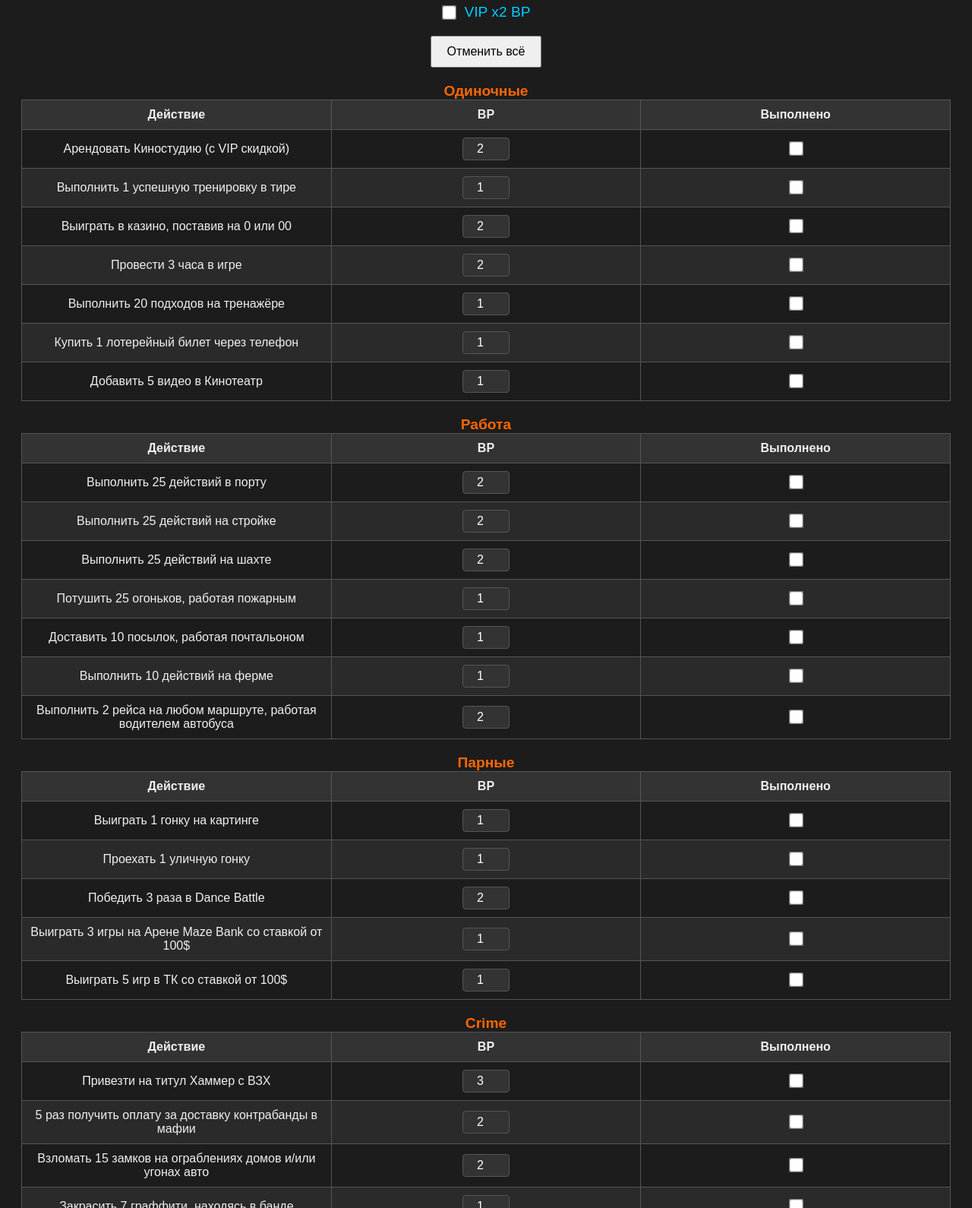
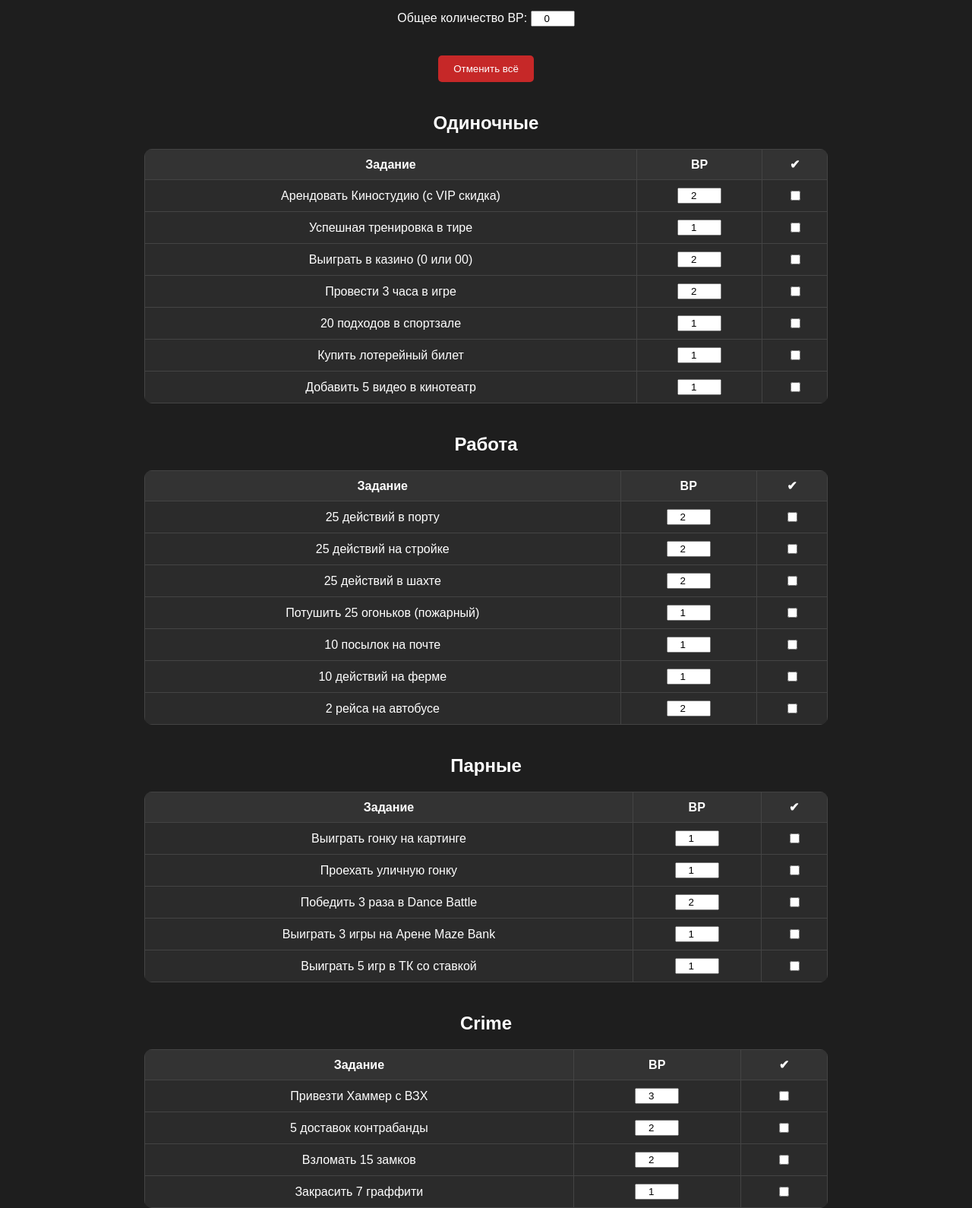
Before and after one commit to Twizzi124/gta5, a plain HTML site: page index.html in a window 1280 px wide. Shown: the part 101-1691 px from the top of the page at 76% size. Drawn offline with Linux system fonts and the light colour scheme.

Commit message:
index.html

```diff
--- a/index.html
+++ b/index.html
@@ -2,175 +2,164 @@
 <html lang="ru">
 <head>
   <meta charset="UTF-8">
-<meta name="viewport" content="width=device-width, initial-scale=1.0">
-<title>GTA 5 RP - Бонуспоинты</title>
+  <title>GTA 5 RP — Бонуспоинты</title>
   <style>
-body { font-family: Arial, sans-serif; background:#1c1c1c; color:#f0f0f0; padding:20px; }
-h1 { text-align:center; color:#ffcc00; margin-bottom:20px; }
-#vipToggle { display:flex; align-items:center; justify-content:center; margin-bottom:20px; }
-#vipToggle label { margin-left:10px; font-size:1.2em; color:#00ccff; }
-#resetCheckboxes { padding:10px 20px; font-size:1em; cursor:pointer; display:block; margin:0 auto 20px auto; }
-.category { font-weight:bold; font-size:1.2em; margin-top:20px; color:#ff6600; text-align:center; }
-table { width:100%; border-collapse: collapse; margin-bottom:20px; table-layout: fixed; }
-th, td { border:1px solid #555; padding:10px; text-align:center; word-wrap: break-word; }
-th { background-color:#333; }
-tr:nth-child(even) { background-color:#2a2a2a; }
-input[type="checkbox"] { transform: scale(1.5); }
-input[type="number"] { width:50px; padding:5px; font-size:1em; text-align:center; background:#333; color:#fff; border:1px solid #555; border-radius:4px; }
-tr.checked { background-color: #006400 !important; } /* зелёная подсветка */
-#totalBPContainer { font-size:1.5em; text-align:center; margin-top:20px; color:#00ff00; }
+    body { font-family: Arial, sans-serif; background: #1e1e1e; color: #fff; text-align: center; }
+    h1 { margin: 20px 0; }
+    .controls { margin: 20px; }
+    table {
+      width: 900px; /* фиксированная ширина */
+      margin: 20px auto;
+      border-collapse: collapse;
+      background: #2b2b2b;
+      border-radius: 10px;
+      overflow: hidden;
+    }
+    th, td { padding: 10px; border: 1px solid #444; }
+    th { background: #333; }
+    tr.checked { background: #2e7d32 !important; color: #fff; }
+    input[type="number"] { width: 50px; text-align: center; }
+    .reset-btn { margin-top: 20px; padding: 10px 20px; background: #c62828; border: none; color: white; cursor: pointer; border-radius: 5px; }
+    .reset-btn:hover { background: #e53935; }
+    h2 { margin-top: 40px; }
   </style>
 </head>
 <body>
+  <h1>GTA 5 RP — Бонуспоинты</h1>
 
-<h1>GTA 5 RP - Бонуспоинты</h1>
-
-<div id="vipToggle">
-  <input type="checkbox" id="vipCheckbox">
-  <label for="vipCheckbox">VIP x2 BP</label>
+  <div class="controls">
+    <label>VIP <input type="checkbox" id="vip"></label>
+    <br><br>
+    <label>Общее количество BP: <input type="number" id="totalBP" value="0"></label>
+    <br><br>
+    <button class="reset-btn" id="reset">Отменить всё</button>
   </div>
 
-<button id="resetCheckboxes">Отменить всё</button>
-
-<!-- Таблицы с бонуспоинтами -->
-
-<div class="category">Одиночные</div>
-<table id="solo">
-  <thead><tr><th>Действие</th><th>BP</th><th>Выполнено</th></tr></thead>
+  <!-- Таблицы -->
+  <h2>Одиночные</h2>
+  <table id="single">
+    <thead><tr><th>Задание</th><th>BP</th><th>✔</th></tr></thead>
     <tbody>
-    <tr><td>Арендовать Киностудию (с VIP скидкой)</td><td><input type="number" value="2" min="0"></td><td><input type="checkbox"></td></tr>
-    <tr><td>Выполнить 1 успешную тренировку в тире</td><td><input type="number" value="1" min="0"></td><td><input type="checkbox"></td></tr>
-    <tr><td>Выиграть в казино, поставив на 0 или 00</td><td><input type="number" value="2" min="0"></td><td><input type="checkbox"></td></tr>
-    <tr><td>Провести 3 часа в игре</td><td><input type="number" value="2" min="0"></td><td><input type="checkbox"></td></tr>
-    <tr><td>Выполнить 20 подходов на тренажёре</td><td><input type="number" value="1" min="0"></td><td><input type="checkbox"></td></tr>
-    <tr><td>Купить 1 лотерейный билет через телефон</td><td><input type="number" value="1" min="0"></td><td><input type="checkbox"></td></tr>
-    <tr><td>Добавить 5 видео в Кинотеатр</td><td><input type="number" value="1" min="0"></td><td><input type="checkbox"></td></tr>
+      <tr><td>Арендовать Киностудию (с VIP скидка)</td><td><input type="number" value="2"></td><td><input type="checkbox"></td></tr>
+      <tr><td>Успешная тренировка в тире</td><td><input type="number" value="1"></td><td><input type="checkbox"></td></tr>
+      <tr><td>Выиграть в казино (0 или 00)</td><td><input type="number" value="2"></td><td><input type="checkbox"></td></tr>
+      <tr><td>Провести 3 часа в игре</td><td><input type="number" value="2"></td><td><input type="checkbox"></td></tr>
+      <tr><td>20 подходов в спортзале</td><td><input type="number" value="1"></td><td><input type="checkbox"></td></tr>
+      <tr><td>Купить лотерейный билет</td><td><input type="number" value="1"></td><td><input type="checkbox"></td></tr>
+      <tr><td>Добавить 5 видео в кинотеатр</td><td><input type="number" value="1"></td><td><input type="checkbox"></td></tr>
     </tbody>
   </table>
 
-<div class="category">Работа</div>
+  <h2>Работа</h2>
   <table id="work">
-  <thead><tr><th>Действие</th><th>BP</th><th>Выполнено</th></tr></thead>
+    <thead><tr><th>Задание</th><th>BP</th><th>✔</th></tr></thead>
     <tbody>
-    <tr><td>Выполнить 25 действий в порту</td><td><input type="number" value="2" min="0"></td><td><input type="checkbox"></td></tr>
-    <tr><td>Выполнить 25 действий на стройке</td><td><input type="number" value="2" min="0"></td><td><input type="checkbox"></td></tr>
-    <tr><td>Выполнить 25 действий на шахте</td><td><input type="number" value="2" min="0"></td><td><input type="checkbox"></td></tr>
-    <tr><td>Потушить 25 огоньков, работая пожарным</td><td><input type="number" value="1" min="0"></td><td><input type="checkbox"></td></tr>
-    <tr><td>Доставить 10 посылок, работая почтальоном</td><td><input type="number" value="1" min="0"></td><td><input type="checkbox"></td></tr>
-    <tr><td>Выполнить 10 действий на ферме</td><td><input type="number" value="1" min="0"></td><td><input type="checkbox"></td></tr>
-    <tr><td>Выполнить 2 рейса на любом маршруте, работая водителем автобуса</td><td><input type="number" value="2" min="0"></td><td><input type="checkbox"></td></tr>
+      <tr><td>25 действий в порту</td><td><input type="number" value="2"></td><td><input type="checkbox"></td></tr>
+      <tr><td>25 действий на стройке</td><td><input type="number" value="2"></td><td><input type="checkbox"></td></tr>
+      <tr><td>25 действий в шахте</td><td><input type="number" value="2"></td><td><input type="checkbox"></td></tr>
+      <tr><td>Потушить 25 огоньков (пожарный)</td><td><input type="number" value="1"></td><td><input type="checkbox"></td></tr>
+      <tr><td>10 посылок на почте</td><td><input type="number" value="1"></td><td><input type="checkbox"></td></tr>
+      <tr><td>10 действий на ферме</td><td><input type="number" value="1"></td><td><input type="checkbox"></td></tr>
+      <tr><td>2 рейса на автобусе</td><td><input type="number" value="2"></td><td><input type="checkbox"></td></tr>
     </tbody>
   </table>
 
-<div class="category">Парные</div>
+  <h2>Парные</h2>
   <table id="pair">
-  <thead><tr><th>Действие</th><th>BP</th><th>Выполнено</th></tr></thead>
+    <thead><tr><th>Задание</th><th>BP</th><th>✔</th></tr></thead>
     <tbody>
-    <tr><td>Выиграть 1 гонку на картинге</td><td><input type="number" value="1" min="0"></td><td><input type="checkbox"></td></tr>
-    <tr><td>Проехать 1 уличную гонку</td><td><input type="number" value="1" min="0"></td><td><input type="checkbox"></td></tr>
-    <tr><td>Победить 3 раза в Dance Battle</td><td><input type="number" value="2" min="0"></td><td><input type="checkbox"></td></tr>
-    <tr><td>Выиграть 3 игры на Арене Maze Bank со ставкой от 100$</td><td><input type="number" value="1" min="0"></td><td><input type="checkbox"></td></tr>
-    <tr><td>Выиграть 5 игр в ТК со ставкой от 100$</td><td><input type="number" value="1" min="0"></td><td><input type="checkbox"></td></tr>
+      <tr><td>Выиграть гонку на картинге</td><td><input type="number" value="1"></td><td><input type="checkbox"></td></tr>
+      <tr><td>Проехать уличную гонку</td><td><input type="number" value="1"></td><td><input type="checkbox"></td></tr>
+      <tr><td>Победить 3 раза в Dance Battle</td><td><input type="number" value="2"></td><td><input type="checkbox"></td></tr>
+      <tr><td>Выиграть 3 игры на Арене Maze Bank</td><td><input type="number" value="1"></td><td><input type="checkbox"></td></tr>
+      <tr><td>Выиграть 5 игр в ТК со ставкой</td><td><input type="number" value="1"></td><td><input type="checkbox"></td></tr>
     </tbody>
   </table>
 
-<div class="category">Crime</div>
+  <h2>Crime</h2>
   <table id="crime">
-  <thead><tr><th>Действие</th><th>BP</th><th>Выполнено</th></tr></thead>
+    <thead><tr><th>Задание</th><th>BP</th><th>✔</th></tr></thead>
     <tbody>
-    <tr><td>Привезти на титул Хаммер с ВЗХ</td><td><input type="number" value="3" min="0"></td><td><input type="checkbox"></td></tr>
-    <tr><td>5 раз получить оплату за доставку контрабанды в мафии</td><td><input type="number" value="2" min="0"></td><td><input type="checkbox"></td></tr>
-    <tr><td>Взломать 15 замков на ограблениях домов и/или угонах авто</td><td><input type="number" value="2" min="0"></td><td><input type="checkbox"></td></tr>
-    <tr><td>Закрасить 7 граффити, находясь в банде</td><td><input type="number" value="1" min="0"></td><td><input type="checkbox"></td></tr>
+      <tr><td>Привезти Хаммер с ВЗХ</td><td><input type="number" value="3"></td><td><input type="checkbox"></td></tr>
+      <tr><td>5 доставок контрабанды</td><td><input type="number" value="2"></td><td><input type="checkbox"></td></tr>
+      <tr><td>Взломать 15 замков</td><td><input type="number" value="2"></td><td><input type="checkbox"></td></tr>
+      <tr><td>Закрасить 7 граффити</td><td><input type="number" value="1"></td><td><input type="checkbox"></td></tr>
     </tbody>
   </table>
 
-<div class="category">Гос</div>
+  <h2>Гос</h2>
   <table id="gov">
-  <thead><tr><th>Действие</th><th>BP</th><th>Выполнено</th></tr></thead>
+    <thead><tr><th>Задание</th><th>BP</th><th>✔</th></tr></thead>
     <tbody>
-    <tr><td>Выдать 5 медкарт, работая в EMS</td><td><input type="number" value="1" min="0"></td><td><input type="checkbox"></td></tr>
-    <tr><td>Закрыть 15 вызовов, работая в EMS</td><td><input type="number" value="2" min="0"></td><td><input type="checkbox"></td></tr>
-    <tr><td>Произвести 1 арест в КПЗ LSPD/LSSD</td><td><input type="number" value="1" min="0"></td><td><input type="checkbox"></td></tr>
-    <tr><td>Поставить 2 транспортных средства на учёт, работая в LSPD</td><td><input type="number" value="1" min="0"></td><td><input type="checkbox"></td></tr>
-    <tr><td>Закрыть 5 вызовов, работая в гос. (например, Код-0)</td><td><input type="number" value="2" min="0"></td><td><input type="checkbox"></td></tr>
+      <tr><td>Выдать 5 медкарт (EMS)</td><td><input type="number" value="1"></td><td><input type="checkbox"></td></tr>
+      <tr><td>Закрыть 15 вызовов (EMS)</td><td><input type="number" value="2"></td><td><input type="checkbox"></td></tr>
+      <tr><td>Арест в КПЗ</td><td><input type="number" value="1"></td><td><input type="checkbox"></td></tr>
+      <tr><td>Поставить 2 авто на учёт</td><td><input type="number" value="1"></td><td><input type="checkbox"></td></tr>
+      <tr><td>Закрыть 5 вызовов (гос)</td><td><input type="number" value="2"></td><td><input type="checkbox"></td></tr>
     </tbody>
   </table>
 
-<div id="totalBPContainer">
-  Общее BP: <input type="number" id="totalBP" value="0" min="0">
-</div>
+  <script>
+    const totalBPInput = document.getElementById('totalBP');
+    const vipCheckbox = document.getElementById('vip');
+    const tables = document.querySelectorAll('table');
+    const resetBtn = document.getElementById('reset');
 
-<script>
-const vipCheckbox = document.getElementById('vipCheckbox');
-const tables = document.querySelectorAll('table');
-const totalBPInput = document.getElementById('totalBP');
-const resetBtn = document.getElementById('resetCheckboxes');
-
-// Восстановление данных
-if(localStorage.getItem('totalBP')) totalBPInput.value = localStorage.getItem('totalBP');
-if(localStorage.getItem('vip') === 'true') vipCheckbox.checked = true;
-
-function updateTotal() {
-  let total = 0;
-  const vipMultiplier = vipCheckbox.checked ? 2 : 1;
+    window.onload = function () {
+      totalBPInput.value = localStorage.getItem('totalBP') || 0;
+      vipCheckbox.checked = localStorage.getItem('vip') === 'true';
 
       tables.forEach(table => {
         table.querySelectorAll('tbody tr').forEach((row, index) => {
           const checkbox = row.querySelector('input[type="checkbox"]');
           const bpInput = row.querySelector('input[type="number"]');
-      const bp = parseInt(bpInput.value) || 0;
+          const savedBP = localStorage.getItem('bp_' + table.id + '_' + index);
+          const savedChecked = localStorage.getItem('checkbox_' + table.id + '_' + index);
 
-      if (checkbox.checked) {
-        total += bp * vipMultiplier;
+          if (savedBP) bpInput.value = savedBP;
+          if (savedChecked === 'true') {
+            checkbox.checked = true;
             row.classList.add('checked');
-      } else {
-        row.classList.remove('checked');
           }
 
+          checkbox.addEventListener('change', function () {
+            const wasChecked = localStorage.getItem('checkbox_' + table.id + '_' + index) === 'true';
+            if (checkbox.checked && !wasChecked) {
+              let total = parseInt(totalBPInput.value) || 0;
+              const vipMultiplier = vipCheckbox.checked ? 2 : 1;
+              total += (parseInt(bpInput.value) || 0) * vipMultiplier;
+              totalBPInput.value = total;
+              localStorage.setItem('totalBP', total);
+            }
+            row.classList.toggle('checked', checkbox.checked);
             localStorage.setItem('checkbox_' + table.id + '_' + index, checkbox.checked);
+          });
+
+          bpInput.addEventListener('input', function () {
             localStorage.setItem('bp_' + table.id + '_' + index, bpInput.value);
           });
         });
+      });
 
-  totalBPInput.value = total;
-  localStorage.setItem('totalBP', total);
-}
+      vipCheckbox.addEventListener('change', function () {
+        localStorage.setItem('vip', vipCheckbox.checked);
+      });
 
-// Восстановление состояний
+      totalBPInput.addEventListener('input', function () {
+        localStorage.setItem('totalBP', totalBPInput.value);
+      });
+
+      resetBtn.addEventListener('click', function () {
         tables.forEach(table => {
           table.querySelectorAll('tbody tr').forEach((row, index) => {
             const checkbox = row.querySelector('input[type="checkbox"]');
-    const bpInput = row.querySelector('input[type="number"]');
-
-    if(localStorage.getItem('checkbox_' + table.id + '_' + index) === 'true') {
-        checkbox.checked = true;
-        row.classList.add('checked');
-    }
-    if(localStorage.getItem('bp_' + table.id + '_' + index)) bpInput.value = localStorage.getItem('bp_' + table.id + '_' + index);
-
-    checkbox.addEventListener('change', updateTotal);
-    bpInput.addEventListener('change', updateTotal);
+            checkbox.checked = false;
+            row.classList.remove('checked');
+            localStorage.setItem('checkbox_' + table.id + '_' + index, false);
           });
         });
-
-// VIP x2
-vipCheckbox.addEventListener('change', () => {
-  localStorage.setItem('vip', vipCheckbox.checked);
-  updateTotal();
       });
-
-// Кнопка "Отменить всё"
-resetBtn.addEventListener('click', () => {
-  tables.forEach(table => {
-    table.querySelectorAll('input[type="checkbox"]').forEach(cb => cb.checked = false);
-  });
-  updateTotal();
-});
-
-// Инициализация
-updateTotal();
+    };
   </script>
-
 </body>
 </html>
```
Lines whose indentation alone changed are shown as unchanged.
